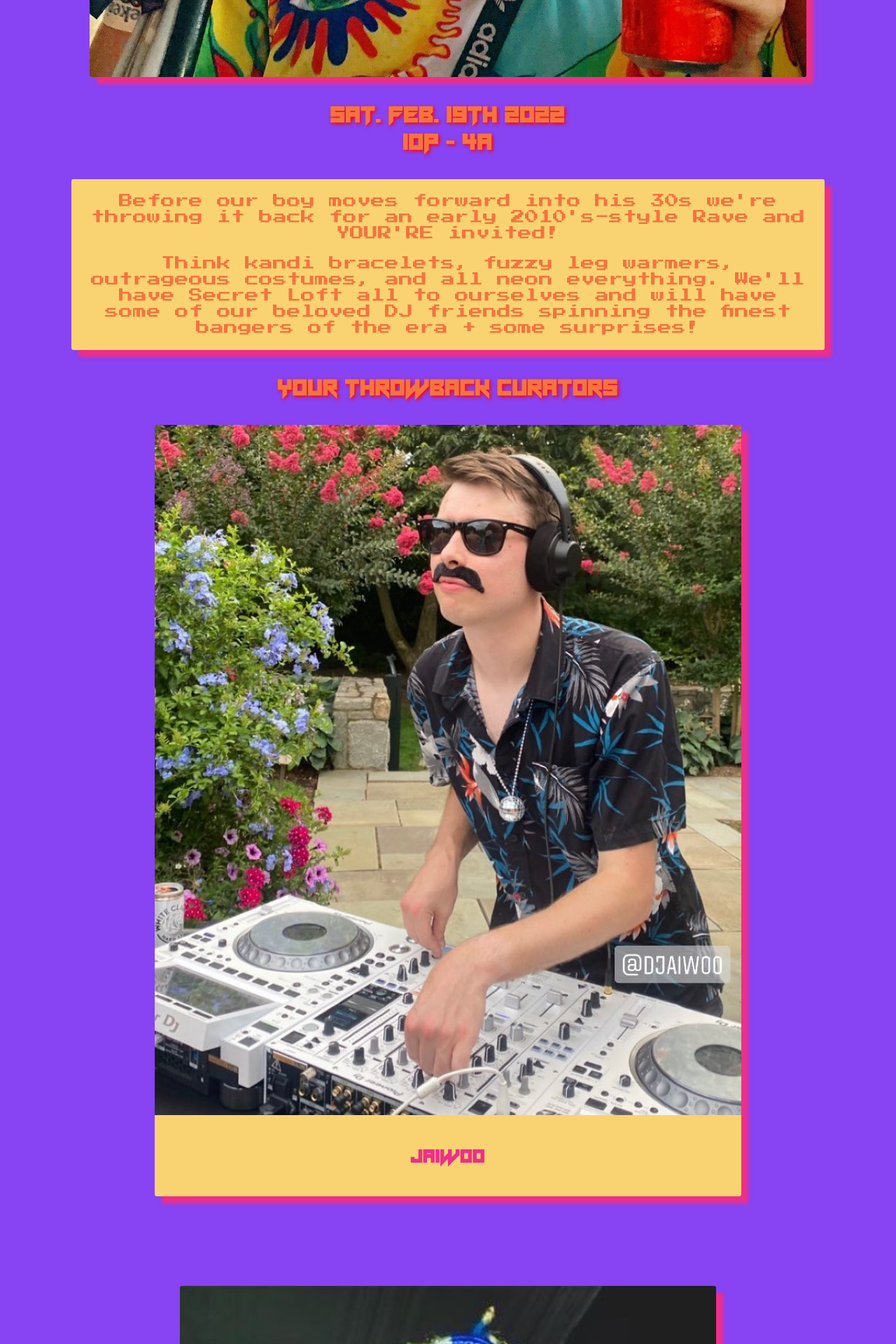
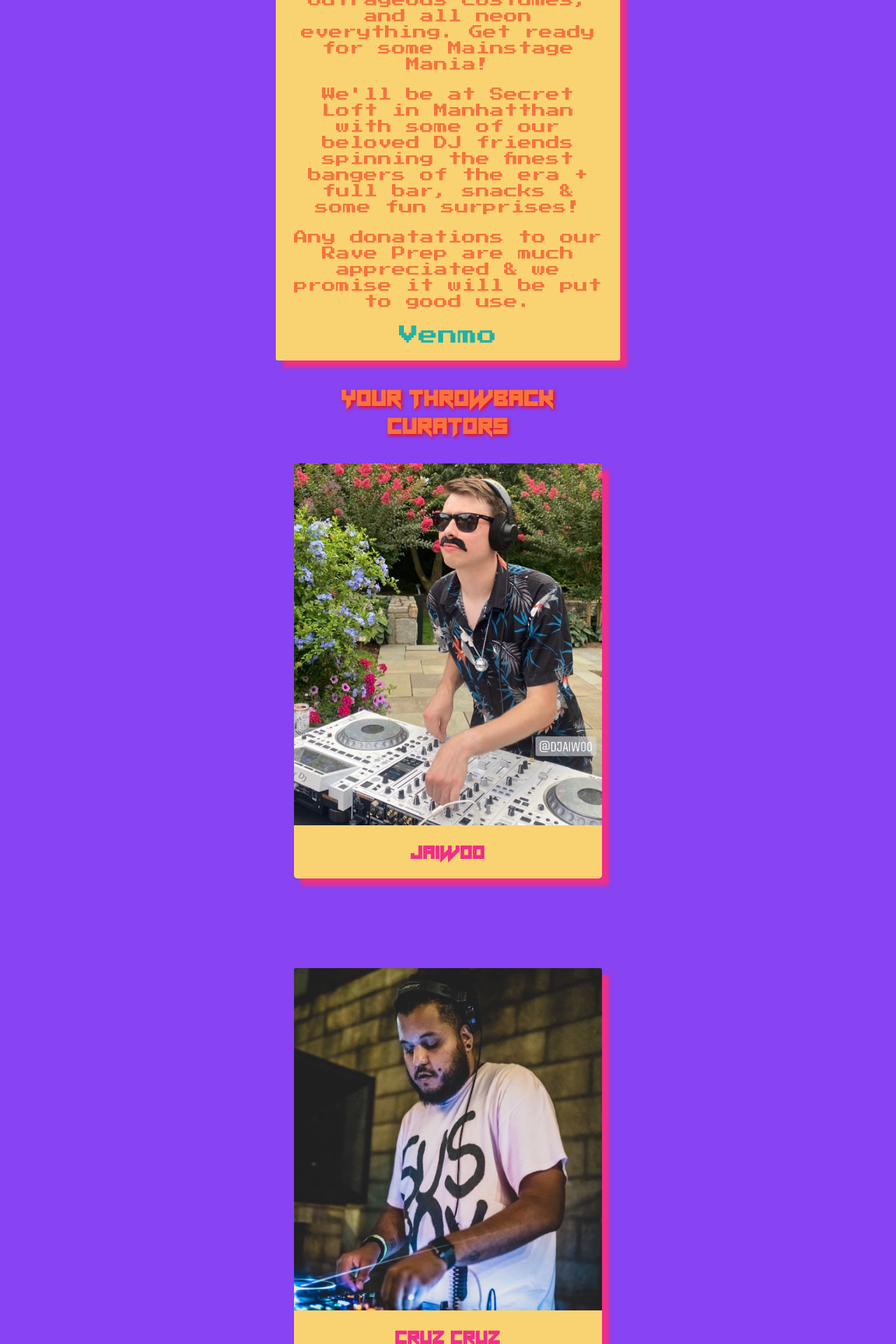
Before and after one commit to Jaiwoo/kandii.club, a React (Create React App) app: page / in a window 1280 px wide. Shown: the part 820-2740 px from the top of the page at 70% size. Built offline with nearby package versions, Linux system fonts and the light colour scheme.

Commit message:
First Instagram share

```diff
--- a/src/App.css
+++ b/src/App.css
@@ -61,19 +61,20 @@
 
 .Header-img {
   max-width: 80%;
-  border-radius: 3px;
+  border-radius: 5px;
   box-shadow: 10px 10px 5px 0 rgb(239, 47, 136);
 }
 
 iframe {
   max-width: 80%;
-  border-radius: 2%;
+  border-radius: 5px;
   box-shadow: 10px 10px 5px 0 rgb(239, 47, 136);
 }
 
 #Header-title {
   font-size: 3rem;
   color: rgb(239, 47, 136);
+  text-shadow: 2px 2px 5px rgb(249, 211, 113);
 }
 
 #Header-date p {
@@ -95,6 +96,12 @@ iframe {
   box-shadow: 10px 10px 5px 0 rgb(239, 47, 136);
   font-family: PressStart2P;
   font-size: calc(4px + 2vmin);
+}
+
+#venmo-link {
+  font-size: calc(12px + 2vmin);
+  color: lightseagreen;
+  text-decoration: none;
 }
 
 .Section-header {
@@ -121,7 +128,7 @@ iframe {
   margin: 0%;
   padding: 5%;
   background-color: rgb(249, 211, 113);
-  border-radius: 0 0 3px 3px;
+  border-radius: 0 0 5px 5px;
   font-family: NeonVampire;
   font-size: calc(12px + 2vmin);
   color: rgb(239, 47, 136);
@@ -133,3 +140,19 @@ footer {
   font-size: calc(16px + 2vmin);
   text-shadow: 2px 2px 5px red;
 }
+
+a {
+  display: inline;
+  text-decoration: none;
+}
+
+@media only screen and (min-width: 600px) {
+  .App-header,
+  .Text-container,
+  .Section-header,
+  .Header-img,
+  .Talent-card,
+  iframe {
+    width: 440px;
+  }
+}
--- a/src/App.js
+++ b/src/App.js
@@ -2,23 +2,31 @@ import './App.css';
 import jacob from './img/jacob.jpg';
 import jaiwoo from './img/jaiwoo.jpg';
 import nekog from './img/nekog.jpg';
-import cruz from './img/cruz.png';
+import cruz from './img/cruz.jpg';
 import actii from './img/actii.jpg';
 
 function App() {
   return (
     <div className='App'>
+      {/* Header */}
       <header className='App-header'>
         <p>Welcome to Jacob's</p>
         <p id='Header-title'>kandii.club</p>
       </header>
 
-      <img className='Header-img' src={jacob} alt='jacob'></img>
+      <a
+        href='https://www.instagram.com/vtjacob/'
+        rel='noreferrer'
+        target='_blank'
+      >
+        <img className='Header-img' src={jacob} alt='jacob'></img>
+      </a>
 
       <p className='Section-header'>
-        Sat. Feb. 19th 2022 <br></br> 10p - 4a
+        Sat. Feb. 19th 2022 <br></br>Secret Loft NYC <br></br> 10p - 4a
       </p>
 
+      {/* Text Section */}
       <div className='Text-container'>
         <p>
           Before our boy moves forward into his 30s we're throwing it back for
@@ -26,28 +34,77 @@ function App() {
         </p>
         <p>
           Think kandi bracelets, fuzzy leg warmers, outrageous costumes, and all
-          neon everything. We'll have Secret Loft all to ourselves and will have
-          some of our beloved DJ friends spinning the finest bangers of the era
-          + some surprises!
+          neon everything. Get ready for some Mainstage Mania!
+        </p>
+        <p>
+          We'll be at Secret Loft in Manhatthan with some of our beloved DJ
+          friends spinning the finest bangers of the era + full bar, snacks &
+          some fun surprises!
+        </p>
+        <p>
+          Any donatations to our Rave Prep are much appreciated & we promise it
+          will be put to good use.
+        </p>
+        <p>
+          <a
+            id='venmo-link'
+            href={'https://urlgeni.us/venmo/kandiclub'}
+            rel='noreferrer'
+            target='_blank'
+          >
+            Venmo
+          </a>
         </p>
       </div>
+
+      {/* Talent Section */}
       <p className='Section-header'>Your Throwback Curators</p>
-      <div className='Talent-card'>
+      {/* Jaiwoo */}
+      <a
+        href='https://www.instagram.com/djaiwoo/'
+        rel='noreferrer'
+        target='_blank'
+        className='Talent-card'
+      >
         <img className='Talent-img' id='jaiwoo-img' src={jaiwoo} alt=''></img>
+
         <p>Jaiwoo</p>
-      </div>
-      <div className='Talent-card'>
+      </a>
+
+      {/* Cruz Cruz */}
+      <a
+        href='https://www.instagram.com/cruzcruzofficial/'
+        rel='noreferrer'
+        target='_blank'
+        className='Talent-card'
+      >
         <img className='Talent-img' id='cruz-img' src={cruz} alt=''></img>
         <p>Cruz Cruz</p>
-      </div>
-      <div className='Talent-card'>
+      </a>
+
+      {/* Act II */}
+      <a
+        href='https://www.instagram.com/holleratyourboy/'
+        rel='noreferrer'
+        target='_blank'
+        className='Talent-card'
+      >
         <img className='Talent-img' id='actii-img' src={actii} alt=''></img>
         <p>Act II</p>
-      </div>
-      <div className='Talent-card'>
+      </a>
+
+      {/* Neko G */}
+      <a
+        href='https://www.instagram.com/nekogisadj/'
+        rel='noreferrer'
+        target='_blank'
+        className='Talent-card'
+      >
         <img className='Talent-img' id='nekog-img' src={nekog} alt=''></img>
         <p>Neko G</p>
-      </div>
+      </a>
+
+      {/* Spotify Embed */}
       <p className='Section-header'>Get Hype!</p>
       <iframe
         title='spotify'
@@ -58,6 +115,8 @@ function App() {
         allowfullscreen=''
         allow='autoplay; clipboard-write; encrypted-media; fullscreen; picture-in-picture'
       ></iframe>
+
+      {/* Google Map Embed */}
       <p className='Section-header'>Location</p>
       <iframe
         title='map'
```
Also changed, not shown: src/img/cruz.jpg (added), src/img/cruz.png (deleted).
